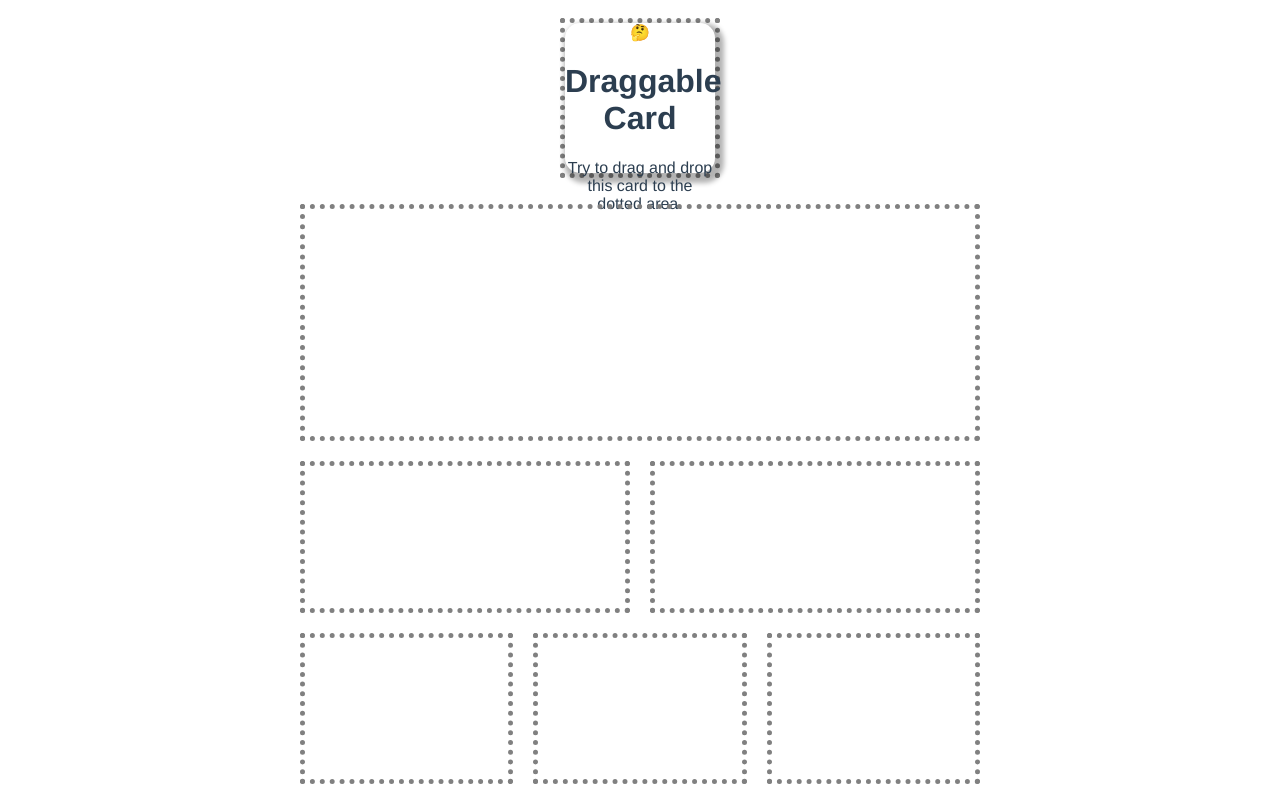
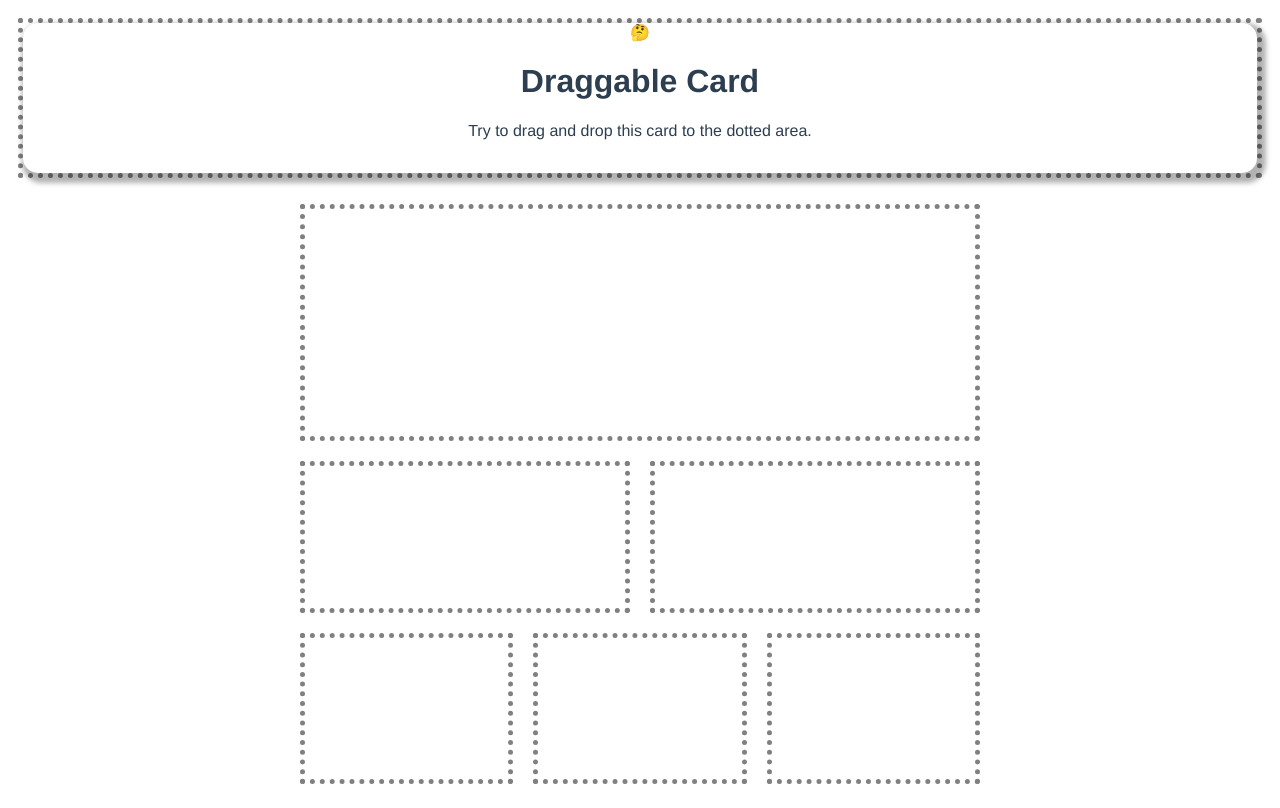
Before and after one commit to Kilimanjaro-a2/CSSContainerQueriesExperimentWithVue, a Vue app: page / in a window 1280 px wide. Built offline with nearby package versions, Linux system fonts and the light colour scheme.

Commit message:
Fixed confilicts

```diff
--- a/src/App.vue
+++ b/src/App.vue
@@ -3,7 +3,7 @@
     <div class="start-zone container">
       <CardSlot
         class="card-slot"
-        :card="getCard('default')"
+        :card="zoneName == 'default' ? card : null"
         @drop="onDrop('default')"
         @start-drag="startDrag"
       />
@@ -24,7 +24,7 @@
         <template v-for="item in ['middle1', 'middle2']" :key="item">
           <CardSlot
             class="card-slot"
-            :card="getCard(item)"
+            :card="zoneName == item ? card : null"
             @drop="onDrop(item)"
             @start-drag="startDrag"
           />
@@ -34,7 +34,7 @@
         <template v-for="item in ['bottom1', 'bottom2', 'bottom3']" :key="item">
           <CardSlot
             class="card-slot"
-            :card="getCard(item)"
+            :card="zoneName == item ? card : null"
             @drop="onDrop(item)"
             @start-drag="startDrag"
           />
@@ -112,6 +112,16 @@ export default {
 
 .container {
   display: flex;
+  width: 100%;
+}
+.top-row {
+  height: 300px;
+}
+.middle-row {
+  height: 200px;
+}
+.bottom-row {
+  height: 200px;
 }
 
 
--- a/src/Card.vue
+++ b/src/Card.vue
@@ -1,11 +1,8 @@
 <template>
   <div class="card">
-    <div class="image disable-select">🤔</div>
-    <div>
-      <h1 class="title disable-select">{{ title }}</h1>
-      <p class="message disable-select">{{ message }}</p>
-    </div>
-    <div class="overlay" />
+    <div class="image">🤔</div>
+    <h1 class="title">{{ title }}</h1>
+    <p class="message">{{ message }}</p>
   </div>
 </template>
 
@@ -26,51 +23,40 @@ export default {
   width: 100%;
   height: 100%;
   box-sizing: border-box;
-  position: relative;
 
   box-shadow: 4px 5px 5px 5px rgba(0, 0, 0, 0.3);
   border-radius: 15px;
 }
-.disable-select {
+.card > *{
   user-select: none;
   pointer-events: none;
   cursor: default;
 }
-.overlay {
-  position: absolute;
-  width: 100%;
-  height: 100%;
-  top: 0px;
-  left: 0px;
-  cursor: grab;
-}
+
 @container (min-width: 0px) {
   .card {
-    display: flex;
-    flex-direction: column;
-    justify-content: center;
-    padding: 6px;
+    background-color: white;
   }
   .image {
     display: none;
   }
   .title {
-    font-size: 1.5em;
+    font-size: 18px;
   }
   .message {
-    font-size: 1em;
+    font-size: 14px;
   }
 }
 
 @container (min-width: 300px) {
   .card {
-    color: black;
+    color: red;
     padding: 20px;
 
     display: flex;
     flex-direction: row;
     justify-content: flex-start;
-    background-color: rgba(0, 0, 0, 0.6);
+    background-color: green;
   }
   .image {
     display: block;
@@ -79,31 +65,22 @@ export default {
   }
   .title {
     font-size: 20px;
-    background-color: white;
   }
   .message {
     font-size: 14px;
-    background-color: white;
+    color: white;
   }
 }
+
 @container (min-width: 600px) {
   .card {
-    padding: 20px;
-
-    display: flex;
-    justify-content: flex-start;
-    flex-direction: column;
-    position: relative;
-    z-index: 5;
+    color: red;
+    background-color: yellow;
   }
   .title {
-    color: yellow;
-    background-color: black;
-    font-size: 40px;
+    font-size: 60px;
   }
   .message {
-    color: black;
-    background-color: white;
     font-size: 26px;
   }
   .image {
@@ -112,7 +89,7 @@ export default {
     top: 0;
     width: 100%;
     height: 100%;
-    font-size: 160px;
+    font-size: 80px;
     z-index: -1;
     opacity: 1;
     background-color: #ffc83d;
```
